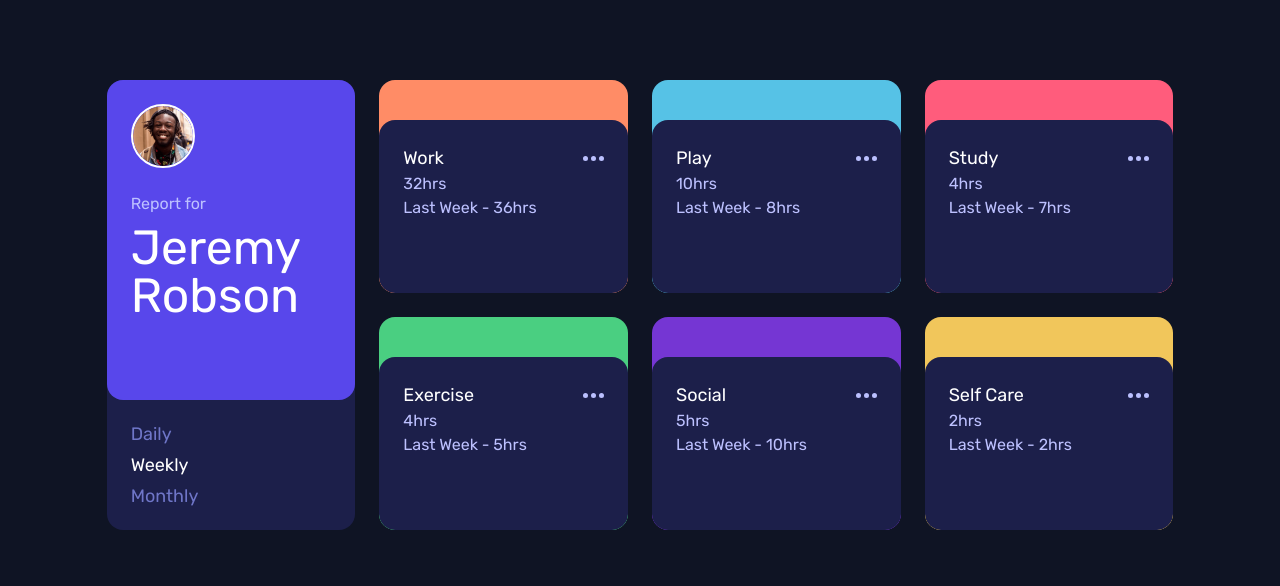
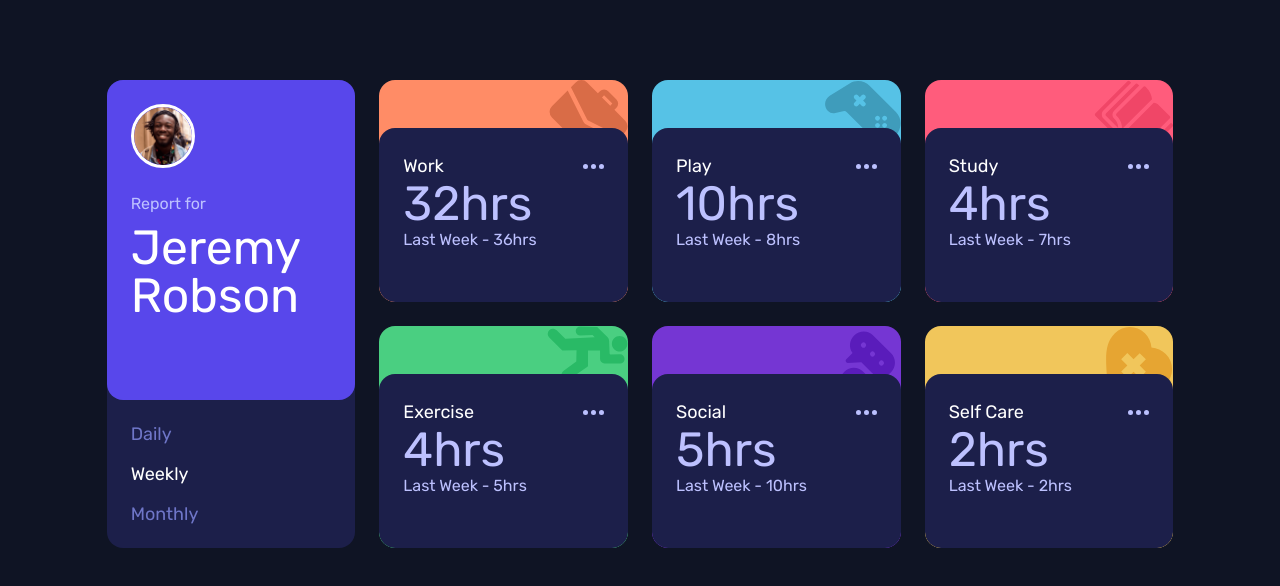
Before and after one commit to JustShuaib/time-tracking-dashboard, a website: page index.html in a window 1280 px wide. Drawn offline with Linux system fonts and the light colour scheme.

Commit message:
Added background to each card

```diff
--- a/index.html
+++ b/index.html
@@ -13,29 +13,30 @@
     <title>Frontend Mentor | Time tracking dashboard</title>
     <link rel="stylesheet" href="/style.css" />
   </head>
-  <body class="font-rubik bg-very-dark-blue">
+  <body class="bg-very-dark-blue font-rubik">
     <main
-      class="grid w-9/12 md:w-10/12 my-20 md:mt-20 md:grid-cols-4 gap-6 md:grid-rows-2 mx-auto"
+      class="my-20 mx-auto grid w-9/12 gap-6 md:mt-20 md:w-10/12 md:grid-cols-4 md:grid-rows-2"
     >
       <!-- Info -->
-      <div class="rounded-2xl md:row-span-2 text-pale-blue bg-dark-blue">
+      <div class="rounded-2xl bg-dark-blue text-pale-blue md:row-span-2">
         <div
-          class="w-full rounded-2xl bg-pry-blue p-6 flex items-center lg:flex-col md:items-start md:pb-20"
+          class="flex w-full items-center rounded-2xl bg-pry-blue p-6 md:items-start md:pb-20 lg:flex-col"
         >
           <img
             src="./images/image-jeremy.png"
             alt="avatar"
-            class="w-16 border-2 border-white rounded-full md:mb-6 mr-4"
+            class="mr-4 w-16 rounded-full border-3 border-white md:mb-6"
           />
           <header>
             <p>Report for</p>
-            <h1 class="capitalize text-2xl lg:text-5xl text-white md:mt-2">
+            <h1 class="text-2xl capitalize text-white md:mt-2 lg:text-5xl">
               Jeremy Robson
             </h1>
           </header>
         </div>
         <ul
-          class="px-6 my-5 flex justify-between md:flex-col text-lg md:gap-y-3 text-desaturated-blue"
+          id="duration"
+          class="my-5 flex justify-between px-6 text-lg text-desaturated-blue md:flex-col md:gap-y-3"
         >
           <li><button>Daily</button></li>
           <li class="text-white"><button>Weekly</button></li>
@@ -44,9 +45,8 @@
       </div>
       <!--End of Info -->
       <!-- Work  -->
-      <section class="bg-work bg-['url(./images/icon-ellipsis.svg)']">
+      <section class="bg-work bg-work-img">
         <div>
-          <!-- <img src="./images/icon-work.svg" alt="work" /> -->
           <div>
             <small>
               <h2>Work</h2>
@@ -62,9 +62,8 @@
         </div>
       </section>
       <!-- Play  -->
-      <section class="bg-play">
+      <section class="bg-play bg-play-img">
         <div>
-          <!-- <img src="./images/icon-play.svg" alt="play" /> -->
           <div>
             <small>
               <h2>play</h2>
@@ -80,9 +79,8 @@
         </div>
       </section>
       <!-- Study  -->
-      <section class="bg-study">
+      <section class="bg-study bg-study-img">
         <div>
-          <!-- <img src="./images/icon-study.svg" alt="Study" /> -->
           <div>
             <small>
               <h2>Study</h2>
@@ -98,9 +96,8 @@
         </div>
       </section>
       <!-- Exercise -->
-      <section class="bg-exercise">
+      <section class="bg-exercise bg-exercise-img">
         <div>
-          <!-- <img src="./images/icon-exercise.svg" alt="Exercise" /> -->
           <div>
             <small>
               <h2>Exercise</h2>
@@ -116,9 +113,8 @@
         </div>
       </section>
       <!-- Social -->
-      <section class="bg-social">
+      <section class="bg-social bg-social-img">
         <div>
-          <!-- <img src="./images/icon-social.svg" alt="Social" /> -->
           <div>
             <small>
               <h2>Social</h2>
@@ -134,9 +130,8 @@
         </div>
       </section>
       <!-- Self care -->
-      <section class="bg-self-care">
+      <section class="bg-self-care bg-self-care-img">
         <div>
-          <!-- <img src="./images/icon-self-care.svg" alt="Self care" /> -->
           <div>
             <small>
               <h2>Self care</h2>
--- a/tailwind.config.js
+++ b/tailwind.config.js
@@ -19,8 +19,16 @@ module.exports = {
         "desaturated-blue": "hsl(235, 45%, 61%)",
         "pale-blue": "hsl(236, 100%, 87%)",
       },
-      spacing: {
+      borderWidth: {
         3: "3px",
+      },
+      backgroundImage: {
+        "work-img": "url('./images/icon-work.svg')",
+        "exercise-img": "url('./images/icon-exercise.svg')",
+        "play-img": "url('./images/icon-play.svg')",
+        "self-care-img": "url('./images/icon-self-care.svg')",
+        "social-img": "url('./images/icon-social.svg')",
+        "study-img": "url('./images/icon-study.svg')",
       },
     },
   },
```
Also changed, not shown: style.css.
